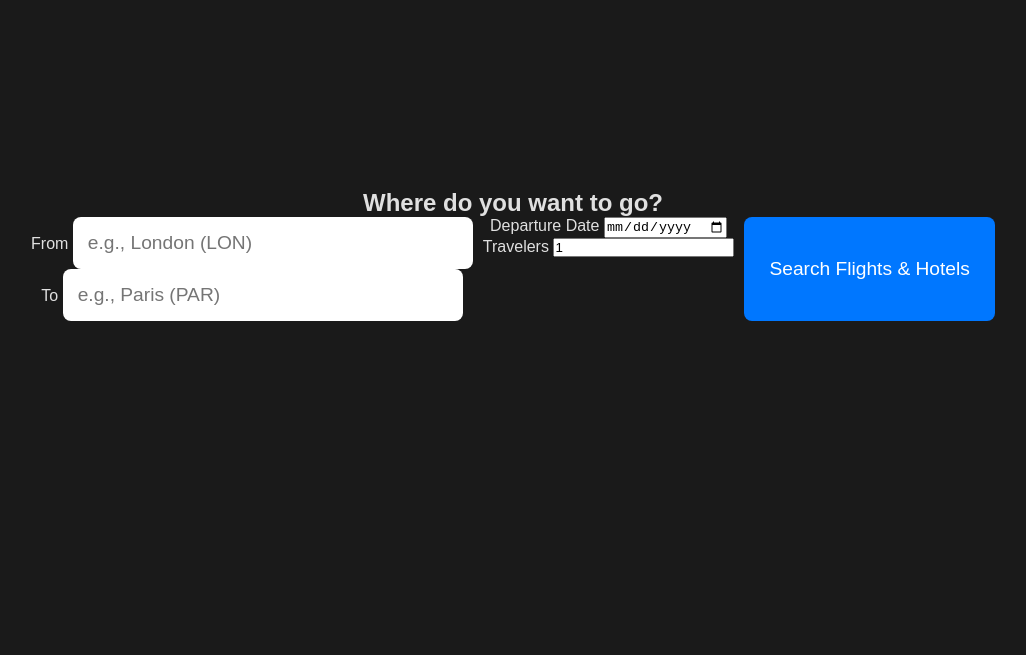
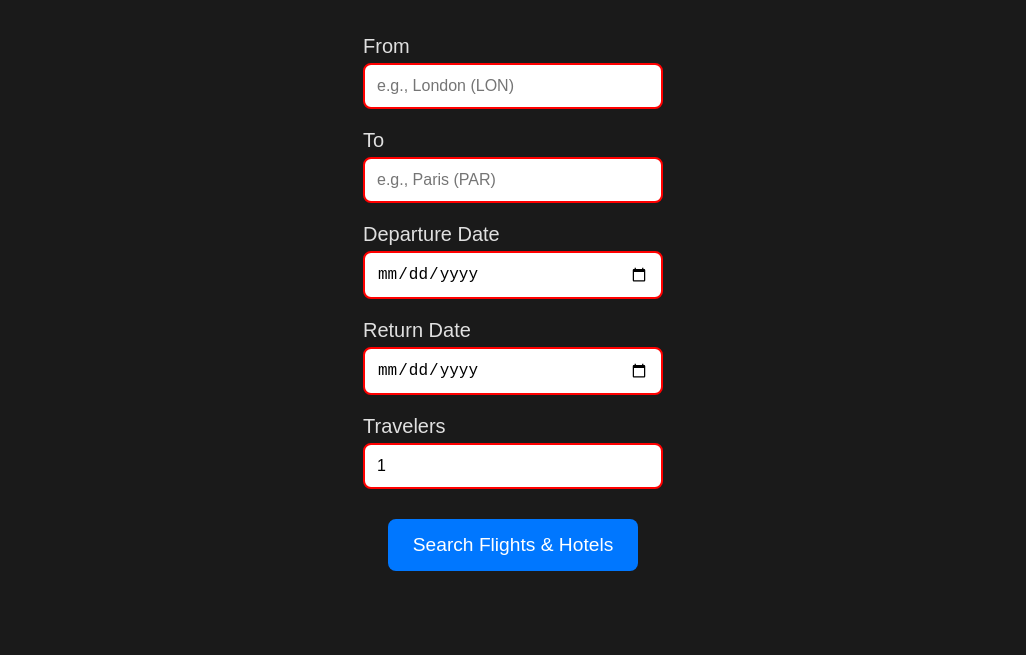
Before and after one commit to GeoDorn/dApps, a website: page project/public/index.html in a window 1280 px wide. Shown: the part 145-800 px from the top of the page, without its empty margins (127-1153 px from the left). Drawn offline with Linux system fonts and the light colour scheme.

Commit message:
Update to frontend

```diff
--- a/project/public/index.html
+++ b/project/public/index.html
@@ -8,8 +8,8 @@
 </head>
 <body>
  <main>
-    <section id="search-section">
-      <h2>Where do you want to go?</h2>
+   <section id="search-section">
+      <h2>Where to?</h2>
 
       <form id="travel-form">
         <div class="form-row">
@@ -24,22 +24,26 @@
             <input type="text" id="destination" placeholder="e.g., Paris (PAR)" required>
             <div id="destination-suggestions" class="suggestions"></div>
           </div>
-        </div>
 
-        <div class="form-row">
           <div class="form-group">
             <label for="departure-date">Departure Date</label>
             <input type="date" id="departure-date" required>
           </div>
 
           <div class="form-group">
+            <label for="return-date">Return Date</label>
+            <input type="date" id="return-date">
+          </div>
+
+          <div class="form-group">
             <label for="adults">Travelers</label>
-            <input type="number" id="adults" min="1" value="1">
+           <input type ="number" id="travelers" min="1" value="1">
+            </div>
           </div>
         </div>
 
+      </form>
         <button type="submit" class="btn-primary">Search Flights & Hotels</button>
-      </form>
     </section>
 
   </main>
--- a/project/public/style.css
+++ b/project/public/style.css
@@ -23,19 +23,44 @@ h1 {
   font-size: 2.5rem;
 }
 
+h2 {
+  margin-bottom: 20px;
+  font-size: 2.5rem;
+}
+
 form {
   display: flex;
-  justify-content: center;
-  gap: 10px;
+  flex-direction: column;
+  gap: 18px;
+  width: 320px;
+  margin: auto;
+  padding: 10px;
 }
 
-input[type="text"] {
-  width: 400px;
-  padding: 15px;
-  font-size: 1.2rem;
-  border: none;
+.form-group {
+  display: flex;
+  flex-direction: column;      /* label on top, input under it */
+  text-align: left;            /* aligns labels to left */
+}
+
+label {
+    margin-top:20px;
+  margin-bottom: 5px;
+  font-size: 20px;
+  color: #e0e0e0;
+}
+
+input[type="text"],
+input[type="date"],
+input[type="number"],
+select {
+  padding: 12px;
+  border: 2px solid #ff0000;
   border-radius: 8px;
-  outline: none;
+  font-size: 1rem;
+  background: #fff;
+  color: #000;
+
 }
 
 button {
@@ -47,6 +72,7 @@ button {
   color: #fff;
   cursor: pointer;
   transition: background 0.3s ease;
+  margin-top: 20px;
 }
 
 button:hover {
```
